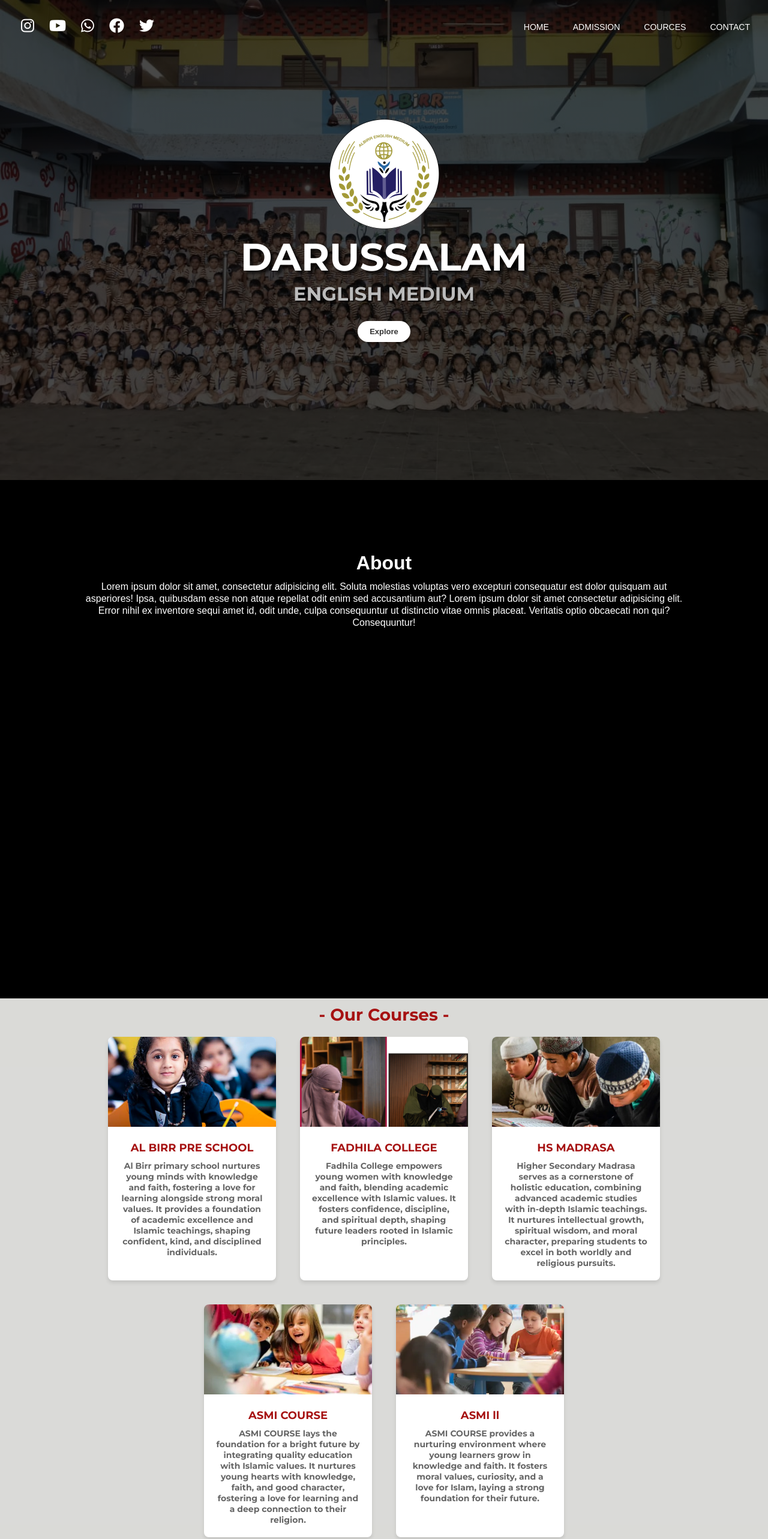
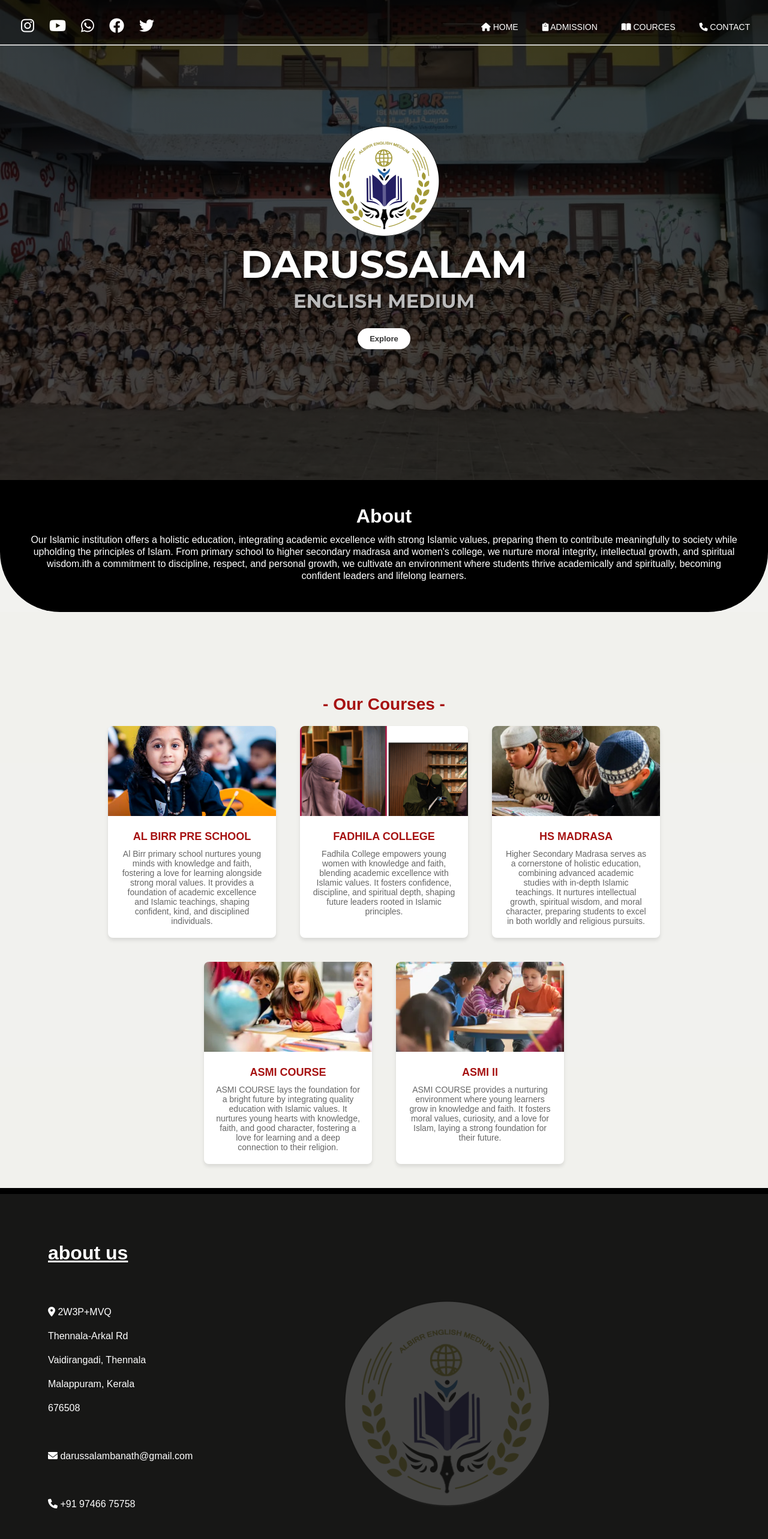
Before and after one commit to Myfirstform/al-birr, a plain HTML site: page index.html in a window 1280 px wide. Shown: the top 2565 px of the page at 60% size. Drawn offline with nearby package versions, Linux system fonts and the light colour scheme.

Commit message:
naveffect

```diff
--- a/index.html
+++ b/index.html
@@ -30,6 +30,9 @@
     <link rel="stylesheet" href="https://cdnjs.cloudflare.com/ajax/libs/font-awesome/4.7.0/css/font-awesome.min.css">
     <link rel="stylesheet" href="https://cdnjs.cloudflare.com/ajax/libs/font-awesome/4.7.0/css/font-awesome.min.css">
     <link rel="stylesheet" href="https://cdnjs.cloudflare.com/ajax/libs/font-awesome/6.0.0-beta3/css/all.min.css">
+
+    <link rel="stylesheet" href="https://cdnjs.cloudflare.com/ajax/libs/aos/2.3.4/aos.css">
+
 </head>
 <body>
 
@@ -46,7 +49,7 @@
           <a href="#contact" class="nav-link">Contact</a>
         </nav>
     </div> -->
-
+<div class="nav">
     <div class="links1">
 
         <a href="https://www.instagram.com/darussalam_banath/"><i class="fab fa-instagram"></i></a>
@@ -65,15 +68,15 @@
 
     <div class="links2" id="links2">
 
-          <li> <a href="#">HOME</a></li>
-          <li> <a href="">ADMISSION</a></li>
-          <li> <a href="ourservices.html">COURCES</a></li>
-          <li> <a href="tel:9197466 75758">CONTACT</a></li>
+          <li> <a href="#"><i class="fas fa-home"></i> HOME</a></li>
+          <li style="animation-duration: 1.5s;"> <a href=""><i class="fas fa-clipboard"></i> ADMISSION</a></li>
+          <li style="animation-duration: 2s;"> <a href="ourservices.html"><i class="fas fa-book-open"></i> COURCES</a></li>
+          <li style="animation-duration: 2.5s;"> <a href="tel:9197466 75758"><i class="fas fa-phone"></i> CONTACT</a></li>
     </div>
+  </div>
 
 
-
-        <div class="contents">
+        <div class="contents" data-aos="fade-up" data-aos-duration="2000" data-aos-delay="100">
         <div class="logo" id="logo">
         <img src="pics/ALBIRR LOGO new.png" alt="">
         </div>
@@ -86,21 +89,12 @@
     </div>
 
 
-<div class="about" id="about">
-        <div class="text" id="text">
-        <h1 id="abouthead">About</h1>
-        <p style="font-family: sans-serif;">Lorem ipsum dolor sit amet, consectetur adipisicing elit. Soluta molestias voluptas vero excepturi consequatur est dolor quisquam aut asperiores! Ipsa, quibusdam esse non atque repellat odit enim sed accusantium aut? Lorem ipsum dolor sit amet consectetur adipisicing elit. Error nihil ex inventore sequi amet id, odit unde, culpa consequuntur ut distinctio vitae omnis placeat. Veritatis optio obcaecati non qui? Consequuntur!</p>
+<div class="about" id="about" >
+        <div class="text" id="text" data-aos="fade-up" data-aos-duration="2000" data-aos-delay="100">
+        <h1>About</h1>
+        <p style="font-family: sans-serif;">Our Islamic institution offers a holistic education, integrating academic excellence with strong Islamic values, preparing them to contribute meaningfully to society while upholding the principles of Islam. From primary school to higher secondary madrasa and women's college, we nurture moral integrity, intellectual growth, and spiritual wisdom.ith a commitment to discipline, respect, and personal growth, we cultivate an environment where students thrive academically and spiritually, becoming confident leaders and lifelong learners.       </p>
         </div>
-        <div class="names" id="names">
-            <ul>
-            <li>ALBIRR PRESHOOL</li>
-            <li>FADHILA COURCE</li>
-            <li>HEIGHER SECONDERY MADRASA</li>
-            <li>ASMI</li>
-            <li>ASMI ll</li>
-        </ul>
 
-        </div>
     </div>
 
     <!-- DDDDDDDDDDDDDDDDDDDDDDDDDDDDDDDDDDDDDD -->
@@ -110,11 +104,11 @@
             <div class="services-header">
 
 
-              <h1>- Our Courses -</h1>
+              <h1 data-aos="fade-up" data-aos-duration="2000" data-aos-delay="100">- Our Courses -</h1>
             </div>
             <div class="services-container">
               <!-- Card 1 -->
-              <div class="service-card">
+              <div class="service-card" data-aos="fade-up" data-aos-duration="2000" data-aos-delay="100">
                 <img src="pics/albirr.png" alt="Construction">
                 <!-- <div class="icon"><img src="construction-icon.png" alt="Construction Icon"></div> -->
                 <h3>AL BIRR PRE SCHOOL</h3>
@@ -124,28 +118,28 @@
                 </div>
             </div>
               <!-- Card 2 -->
-              <div class="service-card">
+              <div class="service-card" data-aos="fade-up" data-aos-duration="2000" data-aos-delay="100">
                 <img src="pics/fadhila.png" alt="Infrastructure">
                 <!-- <div class="icon"><img src="infrastructure-icon.png" alt="Infrastructure Icon"></div> -->
                 <h3>FADHILA COLLEGE</h3>
                 <p>Fadhila College empowers young women with knowledge and faith, blending academic excellence with Islamic values. It fosters confidence, discipline, and spiritual depth, shaping future leaders rooted in Islamic principles.
               </div>
               <!-- Card 3 -->
-              <div class="service-card">
+              <div class="service-card" data-aos="fade-up" data-aos-duration="2000" data-aos-delay="100">
                 <img src="pics/madrasa.png" alt="Railway">
                 <!-- <div class="icon"><img src="railway-icon.png" alt="Railway Icon"></div> -->
                 <h3>HS MADRASA</h3>
                 <p>Higher Secondary Madrasa serves as a cornerstone of holistic education, combining advanced academic studies with in-depth Islamic teachings. It nurtures intellectual growth, spiritual wisdom, and moral character, preparing students to excel in both worldly and religious pursuits.
               </div>
               <!-- Card 4 -->
-              <div class="service-card">
+              <div class="service-card" data-aos="fade-up" data-aos-duration="2000" data-aos-delay="100">
                 <img src="pics/asmi.jpg" alt="Agriculture">
                 <!-- <div class="icon"><img src="agriculture-icon.png" alt="Agriculture Icon"></div> -->
                 <h3>ASMI COURSE</h3>
                 <p>ASMI COURSE lays the foundation for a bright future by integrating quality education with Islamic values. It nurtures young hearts with knowledge, faith, and good character, fostering a love for learning and a deep connection to their religion.
               </div>
                <!-- Card 4 -->
-               <div class="service-card">
+               <div class="service-card" data-aos="fade-up" data-aos-duration="2000" data-aos-delay="100">
                 <img src="pics/asmi 2.png" alt="Agriculture">
                 <!-- <div class="icon"><img src="agriculture-icon.png" alt="Agriculture Icon"></div> -->
                 <h3>ASMI ll</h3>
@@ -164,11 +158,18 @@
         <p><i class="fa fa-envelope"></i> darussalambanath@gmail.com</p><br>
         <p><i class="fa fa-phone"></i> +91 97466 75758</p>
     </div>
+    <div class="address">
+     <img src="pics/ALBIRR LOGO new.png" alt="">
+  </div>
     </div>
 
 
 
 
     <script src="script.js"></script>
+    <script src="https://cdnjs.cloudflare.com/ajax/libs/aos/2.3.4/aos.js"></script>
+<script>
+  AOS.init();
+</script>
 </body>
 </html>
--- a/script.js
+++ b/script.js
@@ -18,29 +18,3 @@ toggleButton.addEventListener('click', () => {
     body.style.overflow = 'auto'; // Enable scrolling
   }
 });
-
-const element = document.getElementById('text');
-const abouthead = document.getElementById('abouthead');
-const names = document.getElementById('names');
-
-window.addEventListener('scroll', () => {
-  if (window.matchMedia("(max-width: 500px)").matches) {
-    names.style.display = 'none';
-      return;
-  }else {
-      element.style.width = '100%';
-      names.style.display = 'none';
-  }
-
-  if (scrollY > 400) {
-      element.style.width = '50%';  // Apply only if width > 500px
-      names.style.display = 'block';
-      element.style.height = '60vh';
-  } else {
-      element.style.width = '100%';
-      names.style.display = 'none';
-  }
-  if (names.style.display ==='block'){
-    names.style.animation = ' none';
-  }
-});
--- a/style.css
+++ b/style.css
@@ -9,7 +9,7 @@ body{
     padding: 0;
     margin: 0;
     font-family: 'Montserrat', sans-serif;
-    background: rgb(0, 0, 0);
+    background: #f1f1eee7;
 }
 
 
@@ -25,6 +25,11 @@ body{
     justify-content: center;
     flex-direction: column;
     flex-wrap: wrap;
+}
+.firstpage .nav{
+    background: rgba(0, 0, 0, 0.432);
+    padding-bottom: 10px;
+    border-bottom: 2px solid rgba(255, 255, 255, 0.767);
 }
 
 .navbtn{
@@ -120,7 +125,7 @@ body{
 }
 .links2 li:hover{
     transform: scale(1.1);
-    border: #ffffffe7 solid 1px;
+    /* border: #ffffffe7 solid 1px; */
     border-radius: 5px;
 }
 
@@ -199,13 +204,17 @@ button:hover .firstpage{
 }
 
 @media (max-width: 650px){
+    .contents{
+        height: 65vh;
+        display: flex;
+    }
     .navbtn{
         display: block;
     }
 
     .firstpage{
         padding: 30px;
-        height:95vh;
+        height:75vh;
         width: 100%;
     }
     .firstpage h1{
@@ -217,10 +226,11 @@ button:hover .firstpage{
         flex-direction:row ;
         justify-content: start;
         font-size: 20px;
-        margin-top: -5px;
-    }
+        /* margin-top: -10px; */
+ }
     .firstpage .links1 i{
         font-size: 20px;
+        margin-bottom: 5px;
     }
 
     .firstpage .links2{
@@ -236,12 +246,28 @@ button:hover .firstpage{
         transition: max-height 0.3s ease-out;
         z-index: 1000;
     }
+    .firstpage .links2 li{
+        background: #ffffff;
+        border: solid;
+        border-radius: 10px;
+        animation: slideInLeft 1s ease-out;
+    }
+    @keyframes slideInLeft {
+        from {
+          transform: translateX(100%);
+          opacity: 0;
+        }
+        to {
+          transform: translateX(0);
+          opacity: 1;
+        }
+      }
     .links2 .active {
         max-height: 200px; /* Adjust height based on content */
-        padding: 15px; /* Adds padding during expansion */
+        padding: 15px;
       }
     .firstpage .links2 a{
-        color: #ffffff;
+        color: #000000;
         font-size: 16px;
         transition: color 0.3s ease;
     }
@@ -262,54 +288,31 @@ button:hover .firstpage{
     width: 100%;
     color: #ffffff;
     text-align: center;
-    padding: 10%;
+    padding: 50px;
     line-height: 20px;
     transition: 0.3s;
+    border: 0 transparent solid ;
+    background: black;
+    border-bottom-left-radius: 100px;
+    border-bottom-right-radius: 100px;
 }
+
 .about .text{
     transition: 0.5s;
+
 }
-.about p{
-}
-.about #abouthead{
+.about .text h1{
     padding-bottom: 20px;
 }
-.about .names{
-    display: flex;
-    flex-direction:column;
-    justify-content:right;
-    display: none;
-    margin-top: -300px;
-    animation: slideInRight 0.3s ease-out;
-}
-.about .names ul{
-    align-items: flex-end;
-    float: right;
-    text-align: left;
-}
-.about .names ul li{
-    list-style: outside;
-    animation: ease-in-out cubic-bezier(1, 0, 0, 1);
-    transition: color 0.3s ease;
 
-}
-@keyframes slideInRight {
-    from {
-      transform: translateX(100%);
-      opacity: 0;
-    }
-    to {
-      transform: translateX(0);
-      opacity: 1;
-    }
-  }
 
 
 
 
 .cources{
-    margin-top: 10%;
+    padding-top: 10%;
     background: #f1f1eee7;
+    font-family: sans-serif;
 }
 .services-section {
     padding: 40px;
@@ -412,7 +415,7 @@ button:hover .firstpage{
 @media (max-width:500px) {
     .about{
         border: solid transparent 2px black;
-        border-bottom-left-radius: 20px;}
+    }
     .about .names{
         margin-top: -0px;
     }
@@ -430,25 +433,32 @@ button:hover .firstpage{
 
 
 .last{
-    height: 90vh;
+    /* background: linear-gradient(to top, rgba(0, 0, 0, 0.932) 50%, rgba(0, 0, 0, 0.932) 50%),
+                url(pics/ALBIRR\ LOGO\ new.png) no-repeat center center ; */
+    background: rgba(0, 0, 0, 0.904);
+    font-family: sans-serif;
+    padding:50px ;
+    display: flex;
+    flex-direction: row;
+    width: 100%;
+    border-top: 10px solid black;
+    flex-wrap: wrap;
 }
 .last h1{
+    width: 100%;
     color: #FFFFFF;
-
+    text-decoration: underline;
     margin: 10px;
     padding: 20px;
 }
-@media (max-width:500px) {
-    .last{
-        height: 60vh;
-    }
-}
+
 .address{
+    width: 40%;
     background: #061ef573;
     background: transparent;
     /* border: 1px solid #ddd; */
     border-radius: 10px;
-    box-shadow: 2px 4px 2px 4px rgb(0, 0, 0);
+    /* box-shadow: 2px 4px 2px 4px rgb(0, 0, 0); */
     margin: 10px;
     padding: 20px;
     color: white;
@@ -456,6 +466,18 @@ button:hover .firstpage{
     /* width: 45%; */
     line-height: 40px;
 }
+@media (max-width:700px) {
+    .address{
+        width: 100%;
+    }
+}
+.address img{
+    width: 80%;
+    opacity: 20%;
+}
+.address h2{
+    opacity: 20%;
+}
 .address p{
     font-weight: lighter;
 }
```
Also changed, not shown: ourservices.html (+14 -7 lines).
